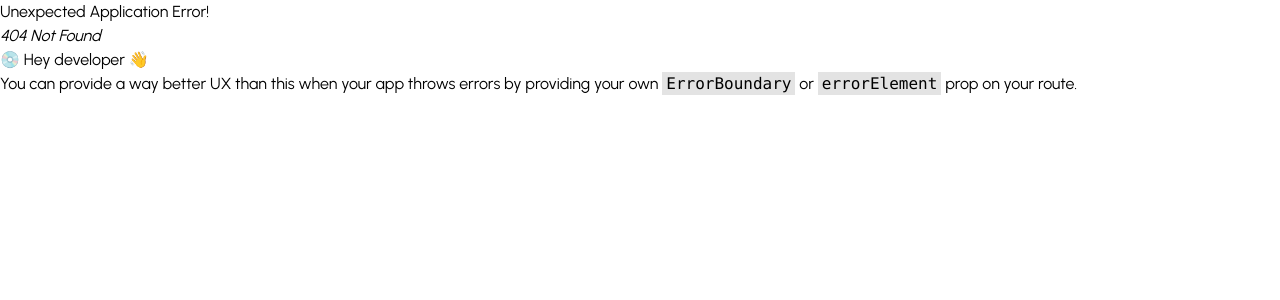
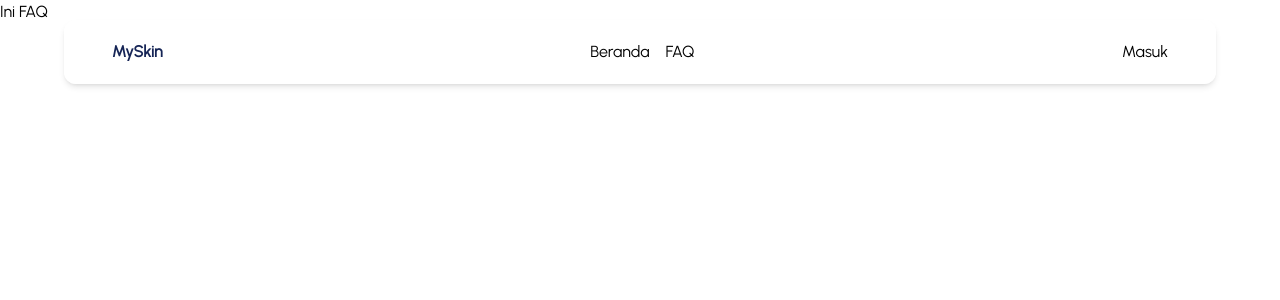
Before and after one commit to haululazkiyaa/humic-myskin-fe, a React (Vite) app: page /faq in a window 1280 px wide. Before the commit this address had no page. Shown: the top 300 px of the page. Built offline with nearby package versions, Linux system fonts and the light colour scheme.

Commit message:
just add layouts

```diff
--- /dev/null
+++ b/src/pages/FAQ.jsx
@@ -0,0 +1,8 @@
+
+const FAQ = () => {
+  return (
+    <div>Ini FAQ</div>
+  )
+}
+
+export default FAQ
--- a/src/routes/RootLayouts.jsx
+++ b/src/routes/RootLayouts.jsx
@@ -1,6 +1,7 @@
 import { createBrowserRouter } from "react-router-dom";
 import App from "../App";
 import Homepage from "../pages/Homepage";
+import FAQ from "../pages/FAQ";
 
 export const router = createBrowserRouter([
   {
@@ -11,6 +12,10 @@ export const router = createBrowserRouter([
         path: "/",
         element: <Homepage />,
       },
+      {
+        path: "/faq",
+        element: <FAQ />,
+      },
     ],
   },
 ]);
```
